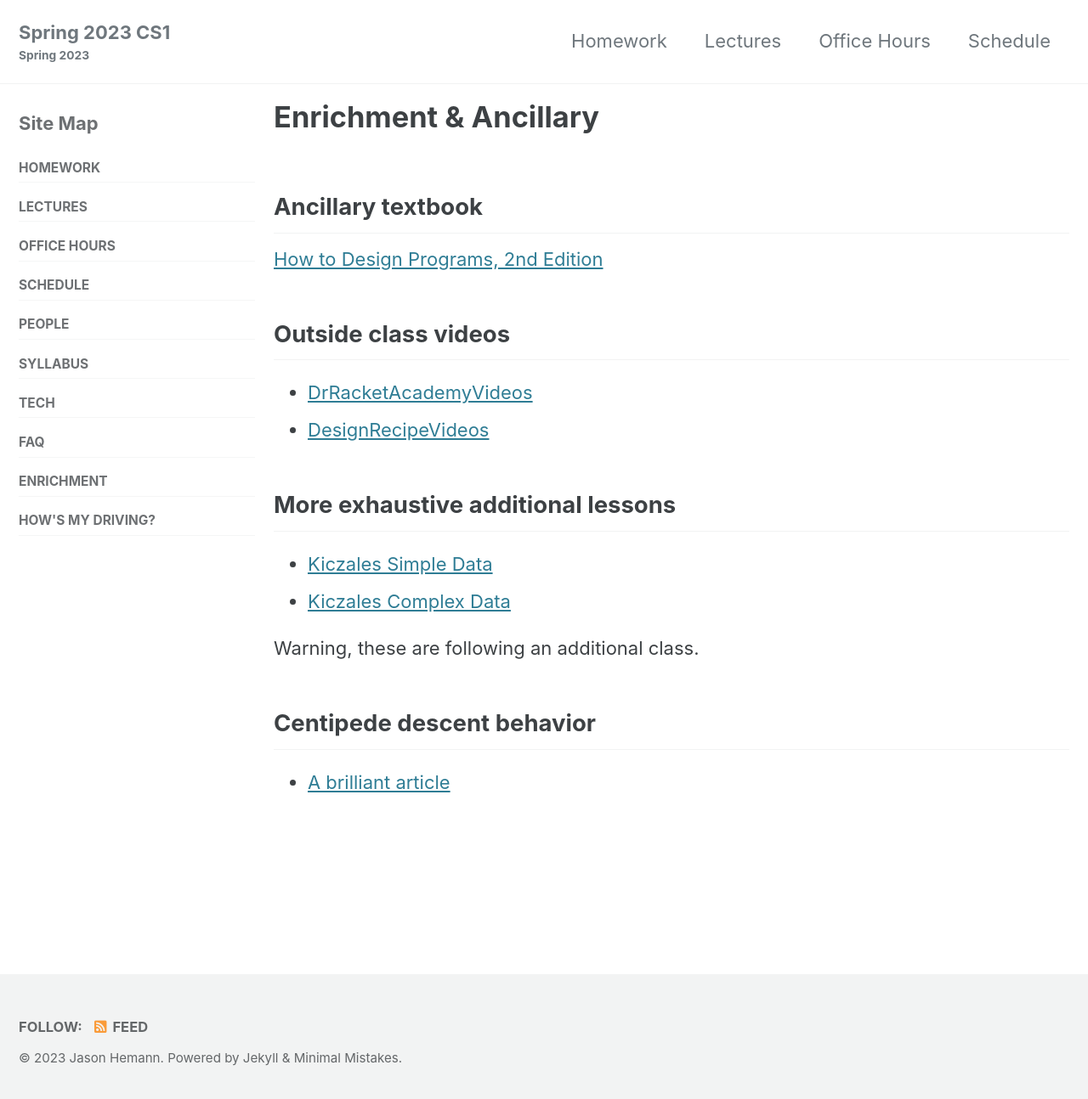
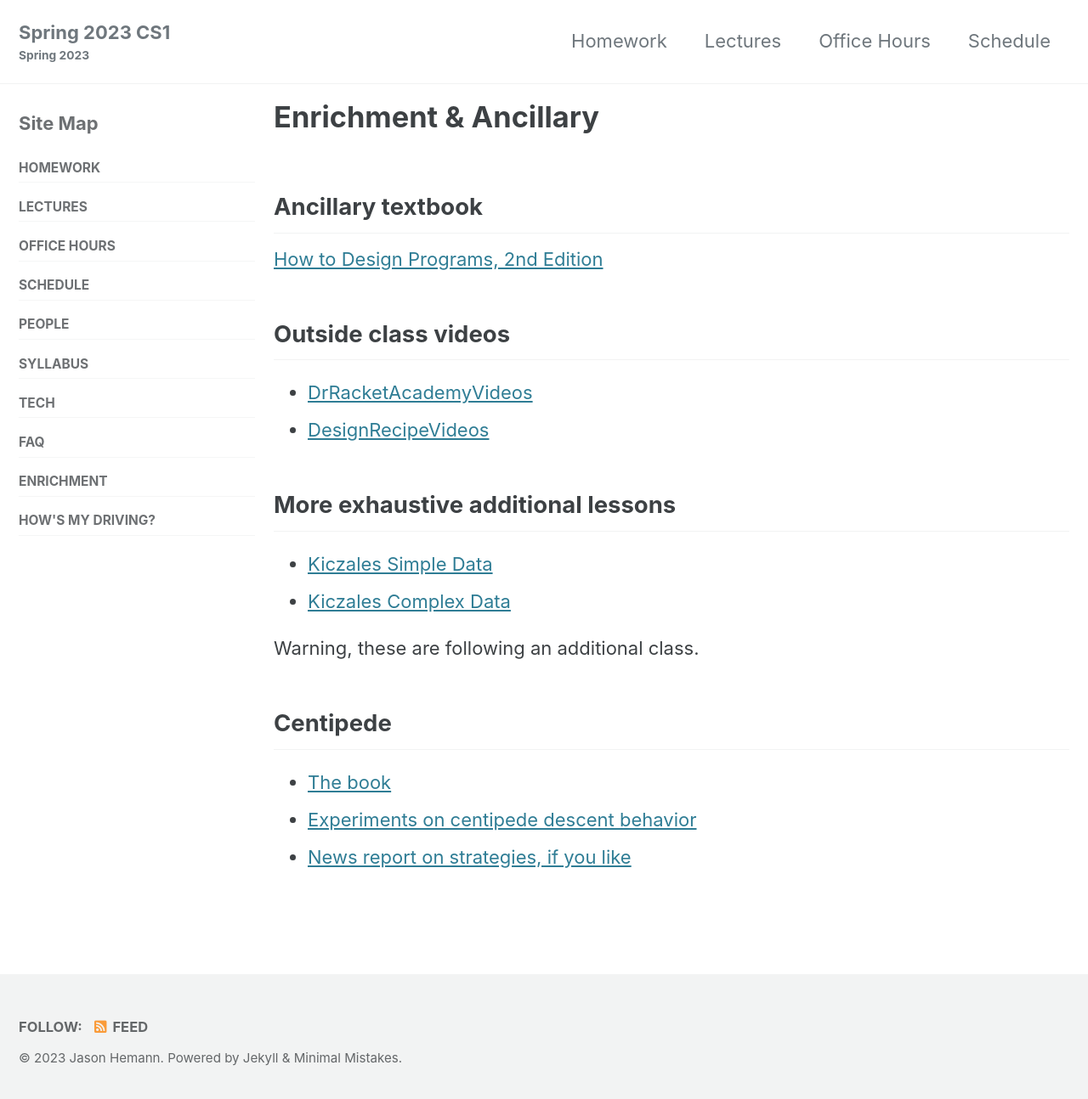
Before and after one commit to jasonhemann/25SP-CS1114, a Jekyll site: the page built from enrichment.md, in a window 1280 px wide and 1302 px high. Shown: the top 1294 px of the window at 85% size. Built offline with Jekyll 4.4.1, drawn with Linux system fonts in a browser that asks for light colours; cached includes are drawn as plain includes.

Commit message:
Adding up

```diff
--- a/enrichment.md
+++ b/enrichment.md
@@ -19,5 +19,7 @@ classes: wide
 
 Warning, these are following an additional class.
 
-## Centipede descent behavior
-- [A brilliant article](https://www.retrogamedeconstructionzone.com/2020/11/the-descent-of-centipede-part-1.html)
+## Centipede
+- [The book](http://www.digitpress.com/library/books/book_vmg_centipede.pdf)
+- [Experiments on centipede descent behavior](https://www.retrogamedeconstructionzone.com/2020/11/the-descent-of-centipede-part-1.html)
+- [News report on strategies, if you like](https://youtu.be/G_eGHDJ9igA?t=196)
```
